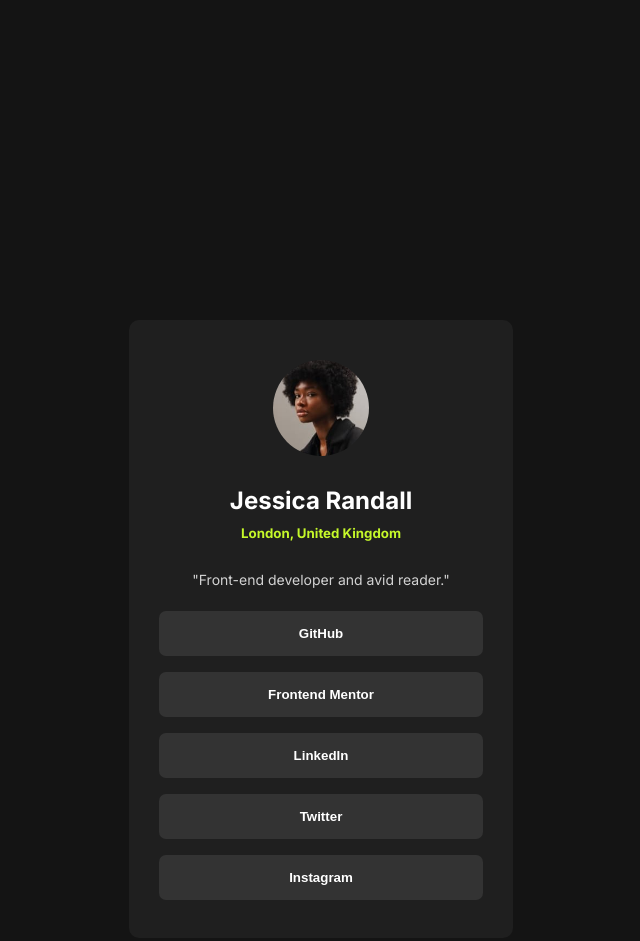
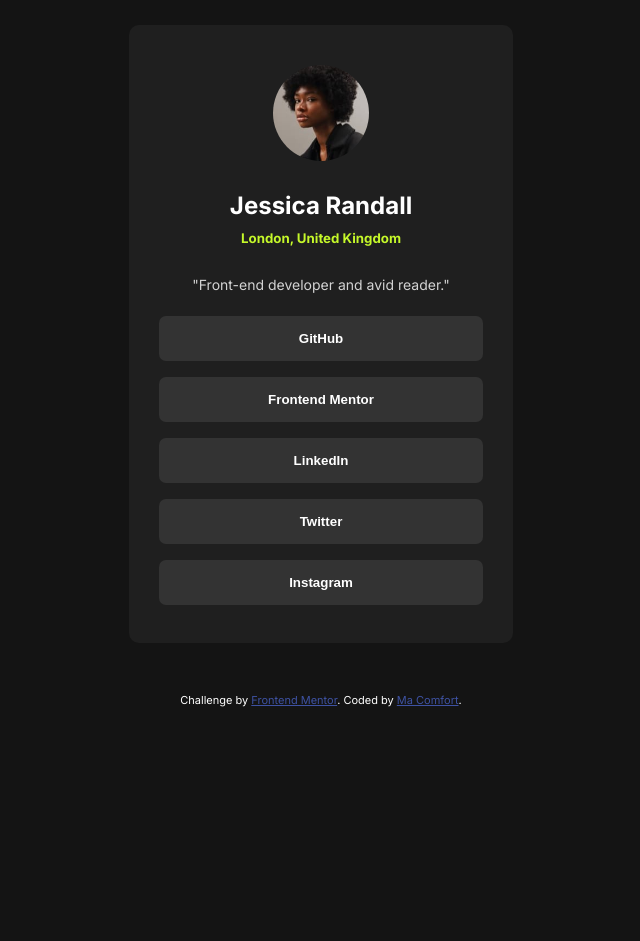
Before and after one commit to Macomi27/Social-links-profile, a plain HTML site: page index.html in a window 1280 px wide. Shown: the top 941 px of the page, without its empty margins (319-959 px from the left). After the commit the page ends 800 px from the top, so only its background shows below. Drawn offline with Linux system fonts and the light colour scheme.

Commit message:
Made adjusments on display

```diff
--- a/styles.css
+++ b/styles.css
@@ -9,7 +9,7 @@
 body {
     font-family: 'Inter', sans-serif;
     background-color: hsl(0, 0%, 8%);
-    margin-bottom: 25%;
+    margin-bottom: 25px;
 }
 
 .parent{
@@ -22,7 +22,7 @@ body {
     width: 30%;
     height: auto;
     background-color: hsl(0, 0%, 12%);
-    margin-top: 25%;
+    margin-top: 25px;
     margin-bottom: 50px;
     border-radius: 10px;
 }
```
